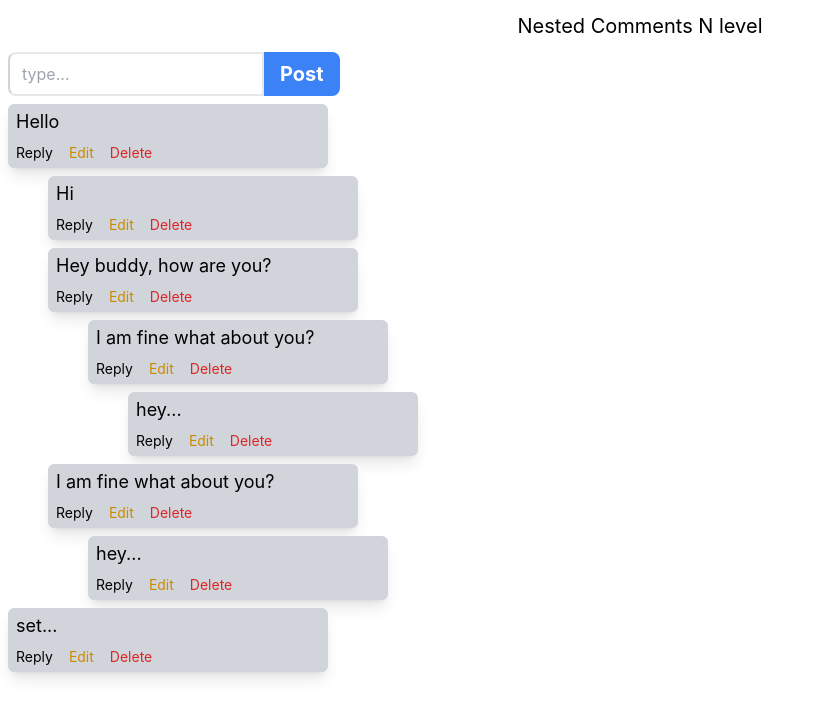
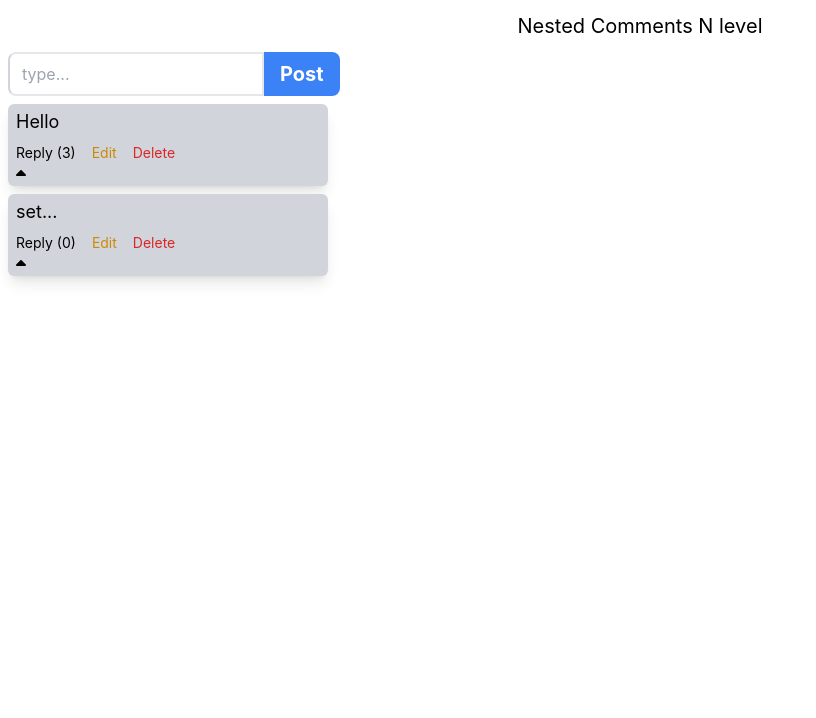
Before and after one commit to PradumnO9/Nested-Comments, a React (Create React App) app: page / in a window 1280 px wide. Shown: the top 718 px of the page, without its empty margins (0-816 px from the left). Built offline with nearby package versions, Linux system fonts and the light colour scheme; the HTML template or start-up script is replaced by a standard one.

Commit message:
added reply toggler

```diff
--- a/src/components/Comment.js
+++ b/src/components/Comment.js
@@ -1,23 +1,32 @@
 import { useState } from "react";
 import ReplyComment from "./ReplyComment";
-// import { FaSortUp } from "react-icons/fa";
-// import { FaSortDown } from "react-icons/fa";
+import { FaSortUp } from "react-icons/fa";
+import { FaSortDown } from "react-icons/fa";
 
 const Comment = ({ comment, allComments, addReply }) => {
   const [ShowReplyState, setShowReplyState] = useState(false);
+  const [arrowToggle, setArrowToggle] = useState(false);
 
   const handleReplyButton = () => {
     setShowReplyState(!ShowReplyState);
   };
 
+  const handleArrowToggleButton = () => {
+    setArrowToggle(!arrowToggle);
+  };
+
   return (
     <div>
-      {comment ? (
+      {comment && (
         <div className="w-1/4 bg-gray-300 rounded-md shadow-lg m-2">
           <p className="px-2 py-1 text-lg">{comment?.text}</p>
           <div className="pb-1">
             <button className="text-sm mx-2" onClick={handleReplyButton}>
-              {ShowReplyState ? "Cancel" : "Reply"}
+              {ShowReplyState ? (
+                "Cancel"
+              ) : (
+                <p>Reply ({comment?.children.length})</p>
+              )}
             </button>
             <button className="text-sm mx-2 text-yellow-600">
               {ShowReplyState ? "" : "Edit"}
@@ -26,9 +35,20 @@ const Comment = ({ comment, allComments, addReply }) => {
               {ShowReplyState ? "" : "Delete"}
             </button>
           </div>
+          {arrowToggle ? (
+            <FaSortDown
+              size={18}
+              className="cursor-pointer ml-1"
+              onClick={handleArrowToggleButton}
+            />
+          ) : (
+            <FaSortUp
+              size={18}
+              className="cursor-pointer ml-1"
+              onClick={handleArrowToggleButton}
+            />
+          )}
         </div>
-      ) : (
-        ""
       )}
       <div>
         {ShowReplyState && (
@@ -36,9 +56,11 @@ const Comment = ({ comment, allComments, addReply }) => {
             setShowReplyState={setShowReplyState}
             id={comment.id}
             addReply={addReply}
+            setArrowToggle={setArrowToggle}
           />
         )}
       </div>
+      {arrowToggle && (
         <div className="ml-10">
           {comment?.children?.map((childId) => {
             return (
@@ -51,6 +73,7 @@ const Comment = ({ comment, allComments, addReply }) => {
             );
           })}
         </div>
+      )}
     </div>
   );
 };
--- a/src/components/ReplyComment.js
+++ b/src/components/ReplyComment.js
@@ -1,12 +1,13 @@
 import { useState } from "react";
 
-const ReplyComment = ({ setShowReplyState, addReply, id }) => {
+const ReplyComment = ({ setShowReplyState, addReply, id, setArrowToggle }) => {
   const [reply, setReply] = useState("");
   const handleReplyButton = (e) => {
     e.preventDefault();
     addReply(reply, id);
     setReply("");
     setShowReplyState(false);
+    setArrowToggle(true);
   };
 
   return (
```
Also changed, not shown: 1 other file (tests, documents, lock files or other folders). Lines whose indentation alone changed are shown as unchanged.
